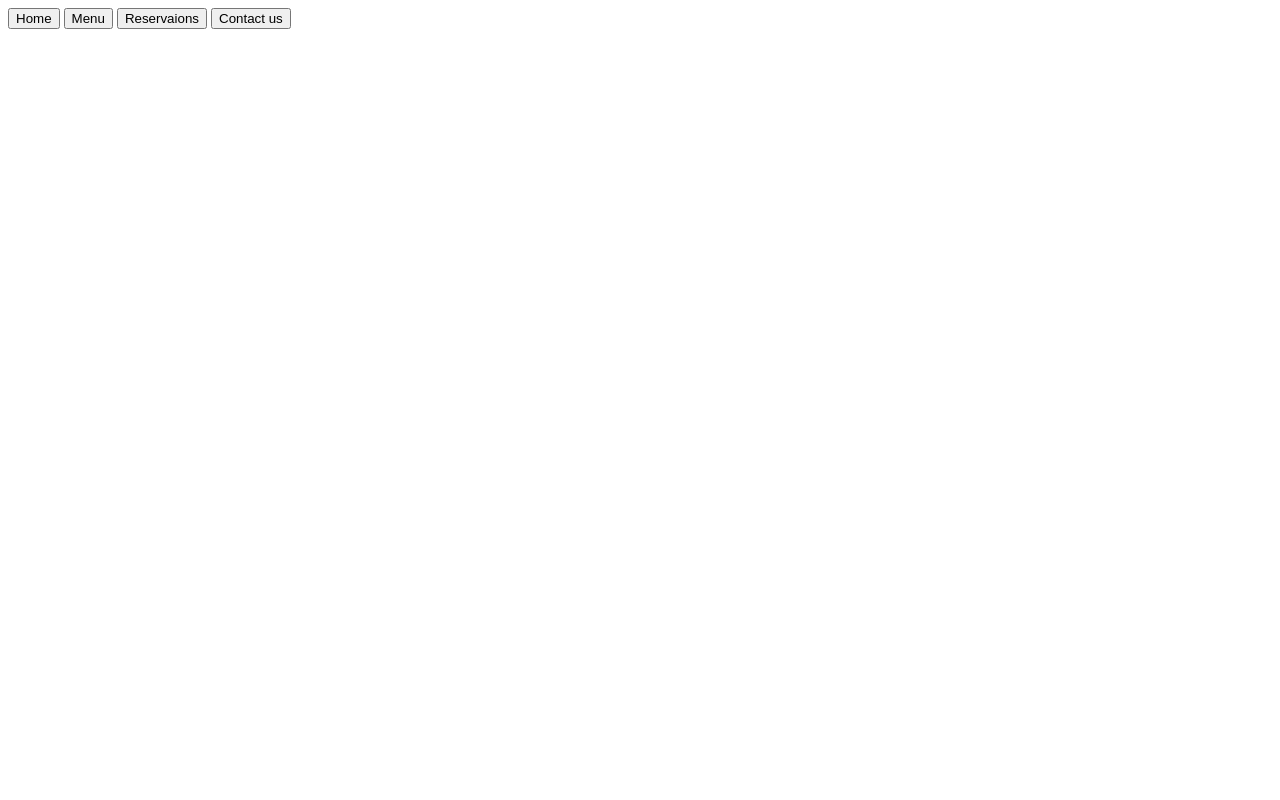
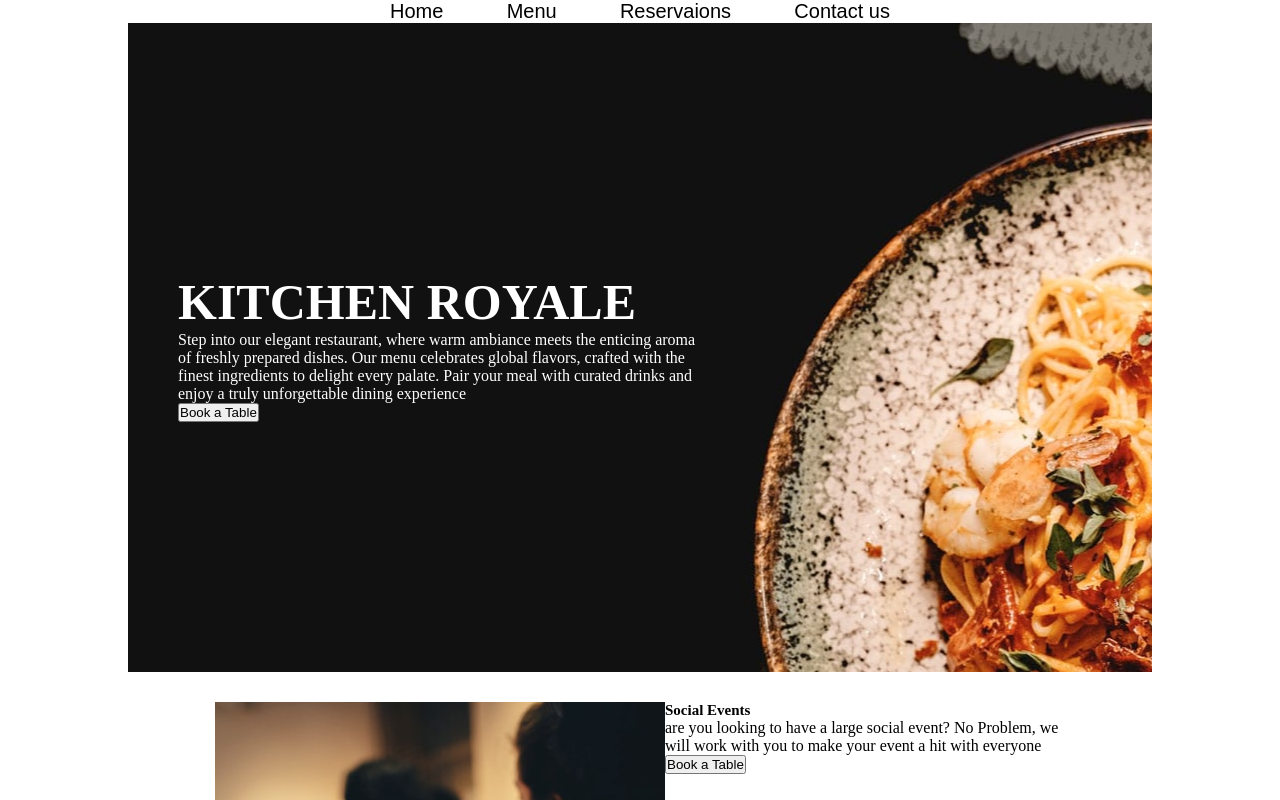
Before and after one commit to manueldezman/Restaurant-Page, a website built with webpack: page src/template.html in a window 1280 px wide. Shown: the top 800 px of the page. Built offline with nearby package versions, Linux system fonts and the light colour scheme; files whose address does not match are found by name.

Commit message:
add hero, events and menu container to homepage

```diff
--- /dev/null
+++ b/src/homepage.js
@@ -0,0 +1,94 @@
+function PageLoad (div) {
+
+    const hero = document.createElement("div");
+    hero.classList.add("hero");
+    const header = document.createElement("h1");
+    const headerText = document.createElement("p");
+
+    header.textContent = "KITCHEN ROYALE";
+    headerText.textContent = "Step into our elegant restaurant, where warm ambiance meets the enticing aroma of freshly prepared dishes. Our menu celebrates global flavors, crafted with the finest ingredients to delight every palate. Pair your meal with curated drinks and enjoy a truly unforgettable dining experience";
+
+    const heroBtn = document.createElement("button");
+    heroBtn.textContent = "Book a Table";
+    heroBtn.classList.add('callToAction');
+
+    hero.appendChild(header);
+    hero.appendChild(headerText);
+    hero.appendChild(heroBtn);
+
+    div.appendChild(hero);
+
+    const socialEvent = document.createElement("div");
+    socialEvent.classList.add("socialEvent");
+    socialEvent.classList.add("container");
+
+
+    const socialEventImage = document.createElement("div");
+    const socialEventText = document.createElement("div");
+
+    const eventTextHeader = document.createElement("h2");
+    eventTextHeader.classList.add("text-header");
+    eventTextHeader.textContent = "Social Events";
+    const eventText = document.createElement("p");
+    eventText.textContent = "are you looking to have a large social event? No Problem, we will work with you to make your event a hit with everyone"
+    const eventBtn = document.createElement("button");
+    eventBtn.textContent = "Book a Table";
+    eventBtn.classList.add('callToAction');
+
+    socialEventText.appendChild(eventTextHeader);
+    socialEventText.appendChild(eventText);
+    socialEventText.appendChild(eventBtn);
+
+    socialEvent.appendChild(socialEventImage);
+    socialEvent.appendChild(socialEventText);
+
+    div.appendChild(socialEvent);
+
+
+    const menu = document.createElement("div");
+    menu.classList.add("menu-container");
+    menu.classList.add("container");
+
+
+    const menuImage = document.createElement("div");
+
+    const imageOne = document.createElement('div');
+    imageOne.classList.add("image-one");
+    const imageTwo = document.createElement('div');
+    imageTwo.classList.add("image-two");
+    const imageThree = document.createElement('div');
+    imageThree.classList.add("image-three");
+    const imageFour = document.createElement('div');
+    imageFour.classList.add("image-four");
+
+    menuImage.appendChild(imageOne);
+    menuImage.appendChild(imageTwo);
+    menuImage.appendChild(imageThree);
+    menuImage.appendChild(imageFour);
+
+    const menuTextDiv = document.createElement("div");
+
+    const menuTextHeader = document.createElement("h2");
+    menuTextHeader.classList.add("text-header");
+    menuTextHeader.textContent = "Menu";
+
+
+    const menuText = document.createElement("p");
+    menuText.textContent = "A diverse menu of fresh, flavorful dishes crafted to delight every taste";
+
+    const menuBtn = document.createElement("button");
+    menuBtn.textContent = "Checkout menu";
+    menuBtn.classList.add('callToAction');
+
+    menuTextDiv.appendChild(menuTextHeader);
+    menuTextDiv.appendChild(menuText);
+    menuTextDiv.appendChild(menuBtn);
+
+    menu.appendChild(menuTextDiv);
+    menu.appendChild(menuImage);
+
+    div.appendChild(menu);
+
+}
+
+export { PageLoad };
--- a/src/index.js
+++ b/src/index.js
@@ -1 +1,6 @@
-console.log("Dezman Royal");
+import "./styles.css";
+import { PageLoad } from "./homepage";
+
+const contentDiv = document.querySelector(".content");
+
+PageLoad(contentDiv);
--- /dev/null
+++ b/src/styles.css
@@ -0,0 +1,93 @@
+* {
+    margin: 0;
+    padding: 0;
+    box-sizing: border-box;
+}
+
+html {
+    font-size: 62.5%;
+}
+
+header {
+    width: 100%;
+}
+
+header > nav {
+    margin: auto;
+    max-width: 50rem;
+    display: flex;
+    justify-content: space-between;
+}
+nav > button {
+    font-size: 2rem;
+    border: unset;
+    background-color: transparent;
+    cursor: pointer;
+}
+.content {
+    display: flex;
+    flex-direction: column;
+    gap: 3rem;
+}
+.hero {
+    background-image: url(./images/hero-bg-desktop.jpg);
+    max-width: 140rem;
+    max-height: 70rem;
+    width: 80%;
+    object-fit: contain;
+    background-position: 60% 0%;
+    color: white;
+    padding:  25rem 5rem;
+    margin: auto;
+}
+
+.hero > h1 {
+    font-size: 5rem;
+}
+
+.hero > p {
+    font-size: 1.6rem;
+    width: 65ch;
+}
+
+.container {
+    display: flex;
+    justify-content: space-between;
+}
+.container div > p {
+    font-size: 1.6rem;
+    width:50ch;
+}
+.socialEvent, .menu-container {
+    max-width: 90rem;
+    margin: auto;
+}
+.socialEvent > div:first-of-type {
+    width: 45rem;
+    height: 50rem;
+    background-image: url(./images/social-events-desktop.jpg);
+    /* background-position: 20% 0%; */
+}
+
+.menu-container > div:last-of-type {
+    width: 45rem;
+    height: 50rem;
+    border: 1px solid red;
+    background-image: url(./images/menu);
+    background-position: 60% 50%;
+    object-fit: contain;
+}
+
+
+footer {
+    max-width: 140rem;
+    display: flex;
+    justify-content: space-around;
+    margin: auto;
+    font-size: 1.6rem;
+    margin-top: 5rem;
+}
+
+footer > .address, footer > .open-times {
+    text-transform: uppercase;
+}
--- a/src/template.html
+++ b/src/template.html
@@ -6,14 +6,32 @@
     <title>Document</title>
 </head>
 <body>
-    <headeer>
+    <header>
         <nav>
             <button>Home</button>
             <button>Menu</button>
             <button>Reservaions</button>
             <button>Contact us</button>
         </nav>
-    </headeer>
-    <div class="content"></div>
+    </header>
+    <div class="content">
+
+    </div>
+    <footer>
+        <div class="made-by">
+            <p>made by:</p>
+            <h1>manueldezman</h1>
+        </div>
+        <address class="address">
+            moniya, ibadan <br>
+            oyo state <br>
+            +2349022452635
+        </address>
+        <div class="open-times">
+            open times: <br>
+            mon - fri: 9am - 10pm <br>
+            sat - sun: 12pm - 11:30pm
+        </div>
+    </footer>
 </body>
 </html>
--- a/webpack.config.js
+++ b/webpack.config.js
@@ -26,13 +26,10 @@ module.exports = {
         use: ["style-loader", "css-loader"],
       },
       {
-        test: /\.html$/i,
-        loader: "html-loader",
-      },
-      {
         test: /\.(png|svg|jpg|jpeg|gif)$/i,
         type: "asset/resource",
-      },
+      }
+
     ],
   },
 };
```
Also changed, not shown: 2 other files.
